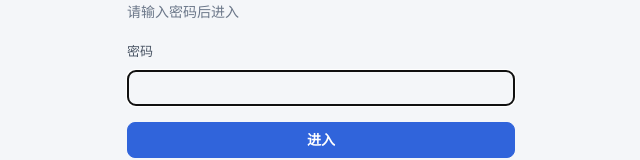
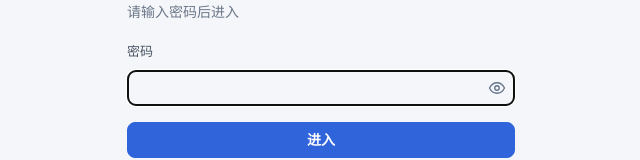
Before and after one commit to wuyongpeng/Financial-Report-Intelligence, a Next.js app: page /admin/check in a window 1280 px wide. Shown: the part 136-296 px from the top of the page, without its empty margins (319-959 px from the left). Built offline with nearby package versions, Linux system fonts and the light colour scheme.

Commit message:
feat(ui): add show-password eye toggle on all password fields
Password inputs stay masked by default. A trailing eye button reveals or hides the plaintext.

```diff
--- a/app/[code]/company-code-client.tsx
+++ b/app/[code]/company-code-client.tsx
@@ -3,6 +3,7 @@
 import { useEffect, useMemo, useState } from 'react';
 import { useRouter, useSearchParams } from 'next/navigation';
 import CompanyDetail from '../company-detail';
+import { PasswordInput } from '@/components/password-input';
 import type { Report } from '@/lib/detail-model';
 import { readContractJson } from '@/contracts/common';
 import { parseReportListResponse } from '@/contracts/reports';
@@ -284,9 +285,8 @@ export default function CompanyCodeClient({ code }: { code: string }) {
             <p style={{ fontSize: 12, color: '#68758a', lineHeight: 1.65 }}>请确认已核对 PDF 原文、指标数值、单位与页码。操作会记录复核事件。</p>
             <label style={{ display: 'block', fontSize: 12, marginTop: 16 }}>
               管理员密码
-              <input
+              <PasswordInput
                 autoFocus
-                type="password"
                 value={adminPassword}
                 onChange={(event) => setAdminPassword(event.target.value)}
                 onKeyDown={(event) => { if (event.key === 'Enter') void loginAndApprove(); }}
--- a/app/admin/_components/admin-login-form.tsx
+++ b/app/admin/_components/admin-login-form.tsx
@@ -1,6 +1,7 @@
 'use client';
 
 import { type CSSProperties, type FormEvent, useState } from 'react';
+import { PasswordInput } from '@/components/password-input';
 
 export function AdminLoginForm() {
   const [password, setPassword] = useState('');
@@ -41,9 +42,8 @@ export function AdminLoginForm() {
       <p style={muted}>请输入密码后进入</p>
       <form onSubmit={onSubmit} style={form}>
         <label htmlFor="admin-password" style={label}>密码</label>
-        <input
+        <PasswordInput
           id="admin-password"
-          type="password"
           autoFocus
           autoComplete="current-password"
           value={password}
--- a/app/admin/check/check-client.tsx
+++ b/app/admin/check/check-client.tsx
@@ -17,6 +17,7 @@ import {
   type CheckSummary,
 } from '@/lib/metrics-check';
 import { checkReviewKey, isPendingCheck, type ManagedCheckCell, type CheckProgressStatus, CHECK_PROGRESS_LABEL, summarizeCheckProgress, type CheckReviewStatus, summarizeCheckReviews } from '@/lib/metrics-check-review';
+import { PasswordInput } from '@/components/password-input';
 
 type CheckPayload = {
   periodNote: string;
@@ -394,7 +395,7 @@ export function CheckAdminClient() {
           <div role="dialog" aria-label="确认删除" style={{ width: 320, background: '#fff', borderRadius: 12, padding: 16 }} onClick={(event) => event.stopPropagation()}>
             <h3 style={{ margin: '0 0 8px', fontSize: 16 }}>确认删除？</h3>
             <p style={{ ...s.muted, margin: '0 0 10px' }}>{discardTarget.code} {discardTarget.name || ''} · {discardTarget.period}</p>
-            <input type="password" autoComplete="off" placeholder="删除密码" value={discardPassword} onChange={(event) => { setDiscardPassword(event.target.value); setDiscardPasswordError(''); }} style={{ ...s.input, width: '100%', boxSizing: 'border-box' }} />
+            <PasswordInput autoComplete="off" placeholder="删除密码" value={discardPassword} onChange={(event) => { setDiscardPassword(event.target.value); setDiscardPasswordError(''); }} style={{ ...s.input, width: '100%', boxSizing: 'border-box' }} />
             {discardPasswordError ? <p style={{ ...s.err, margin: '8px 0 0' }}>{discardPasswordError}</p> : null}
             <div style={{ display: 'flex', justifyContent: 'flex-end', gap: 8, marginTop: 12 }}>
               <button type="button" style={textAct} onClick={() => setDiscardTarget(null)}>取消</button>
--- a/app/admin/metrics/metrics-client.tsx
+++ b/app/admin/metrics/metrics-client.tsx
@@ -18,6 +18,7 @@ import {
   type OverviewSummary,
 } from '@/lib/metrics-overview';
 import { splitTitleAttention, titleHasAttentionKeyword } from '@/lib/metrics-title-attention';
+import { PasswordInput } from '@/components/password-input';
 import { buildBatchParseTriggerBodies, type HeadlineMetricName } from '@/lib/crawl-display';
 import {
   REVIEW_REASON_LABEL,
@@ -858,8 +859,7 @@ export function MetricsAdminClient() {
             ) : null}
             <label style={{ display: 'block', marginBottom: 12 }}>
               <span style={{ ...s.muted, display: 'block', marginBottom: 6 }}>删除密码</span>
-              <input
-                type="password"
+              <PasswordInput
                 autoComplete="off"
                 autoFocus
                 style={{ ...s.input, width: '100%', boxSizing: 'border-box' }}
--- a/app/admin/tests/tests-client.tsx
+++ b/app/admin/tests/tests-client.tsx
@@ -4,6 +4,7 @@ import { useCallback, useEffect, useMemo, useState, type CSSProperties } from 'r
 import { useRouter, useSearchParams } from 'next/navigation';
 import { ACCEPTANCE_STATUSES, ACCEPTANCE_STATUS_LABEL, RUN_PHASE_ACTION, RUN_PHASE_LABEL, runPhase, type AcceptanceStatus } from '@/lib/acceptance-tests';
 import { AdminHeader, AdminMain, adminStyles as s } from '../_components/admin-shell';
+import { PasswordInput } from '@/components/password-input';
 
 type CaseItem = { id: number; title: string; steps: string; expected: string };
 type GroupItem = { id: number; name: string; cases: CaseItem[] };
@@ -274,8 +275,7 @@ export function TestsAdminClient() {
           <div role="dialog" aria-label="确认删除测试记录" style={dialog} onClick={(event) => event.stopPropagation()}>
             <h3 style={{ margin: '0 0 8px', fontSize: 16 }}>删除整轮测试记录？</h3>
             <p style={{ ...s.muted, margin: '0 0 10px' }}>删除后不能恢复。请输入删除密码。</p>
-            <input
-              type="password"
+            <PasswordInput
               autoComplete="off"
               placeholder="删除密码"
               value={password}
--- a/app/crawl/crawl-overview.tsx
+++ b/app/crawl/crawl-overview.tsx
@@ -1,5 +1,6 @@
 'use client';
 import Link from 'next/link';
+import { PasswordInput } from '@/components/password-input';
 import { useSearchParams } from 'next/navigation';
 import { useCallback, useEffect, useMemo, useRef, useState, type AnimationEvent, type CSSProperties, type ReactNode, type RefObject } from 'react';
 import {
@@ -2377,8 +2378,7 @@ export default function CrawlOverview({ embedded = false }: { embedded?: boolean
             {actionConfirm.mode === 'discard' ? (
               <label className="co-confirm-password">
                 <span>删除密码</span>
-                <input
-                  type="password"
+                <PasswordInput
                   autoComplete="off"
                   autoFocus
                   placeholder="请输入删除密码"
--- /dev/null
+++ b/components/password-input.tsx
@@ -0,0 +1,91 @@
+'use client';
+
+import { useState, type CSSProperties, type InputHTMLAttributes } from 'react';
+
+type Props = Omit<InputHTMLAttributes<HTMLInputElement>, 'type'>;
+
+export function PasswordInput({ style, disabled, ...props }: Props) {
+  const [visible, setVisible] = useState(false);
+  const {
+    width = '100%',
+    margin,
+    marginTop,
+    marginRight,
+    marginBottom,
+    marginLeft,
+    ...inputStyle
+  } = (style ?? {}) as CSSProperties;
+
+  return (
+    <div
+      style={{
+        position: 'relative',
+        width,
+        margin,
+        marginTop,
+        marginRight,
+        marginBottom,
+        marginLeft,
+      }}
+    >
+      <input
+        {...props}
+        type={visible ? 'text' : 'password'}
+        disabled={disabled}
+        style={{
+          ...inputStyle,
+          width: '100%',
+          boxSizing: inputStyle.boxSizing ?? 'border-box',
+          paddingRight: 36,
+        }}
+      />
+      <button
+        type="button"
+        disabled={disabled}
+        aria-label={visible ? '隐藏密码' : '显示密码'}
+        aria-pressed={visible}
+        title={visible ? '隐藏密码' : '显示密码'}
+        onMouseDown={(event) => event.preventDefault()}
+        onClick={() => setVisible((current) => !current)}
+        style={{
+          position: 'absolute',
+          right: 4,
+          top: '50%',
+          transform: 'translateY(-50%)',
+          width: 28,
+          height: 28,
+          border: 0,
+          padding: 0,
+          background: 'transparent',
+          color: '#64748b',
+          cursor: disabled ? 'default' : 'pointer',
+          display: 'grid',
+          placeItems: 'center',
+          opacity: disabled ? 0.5 : 1,
+        }}
+      >
+        {visible ? <EyeOffIcon /> : <EyeIcon />}
+      </button>
+    </div>
+  );
+}
+
+function EyeIcon() {
+  return (
+    <svg width="18" height="18" viewBox="0 0 24 24" fill="none" stroke="currentColor" strokeWidth="1.8" strokeLinecap="round" strokeLinejoin="round" aria-hidden="true">
+      <path d="M2 12s3.5-7 10-7 10 7 10 7-3.5 7-10 7-10-7-10-7Z" />
+      <circle cx="12" cy="12" r="3" />
+    </svg>
+  );
+}
+
+function EyeOffIcon() {
+  return (
+    <svg width="18" height="18" viewBox="0 0 24 24" fill="none" stroke="currentColor" strokeWidth="1.8" strokeLinecap="round" strokeLinejoin="round" aria-hidden="true">
+      <path d="M3 3l18 18" />
+      <path d="M10.6 10.6a3 3 0 1 0 4.2 4.2" />
+      <path d="M9.9 5.1A10.7 10.7 0 0 1 12 5c6.5 0 10 7 10 7a17.6 17.6 0 0 1-3.2 3.9" />
+      <path d="M6.1 6.1C4 7.7 2.5 10.2 2 12c0 0 3.5 7 10 7 1.5 0 2.9-.3 4.1-.8" />
+    </svg>
+  );
+}
```
Also changed, not shown: 1 other file (tests, documents, lock files or other folders).
